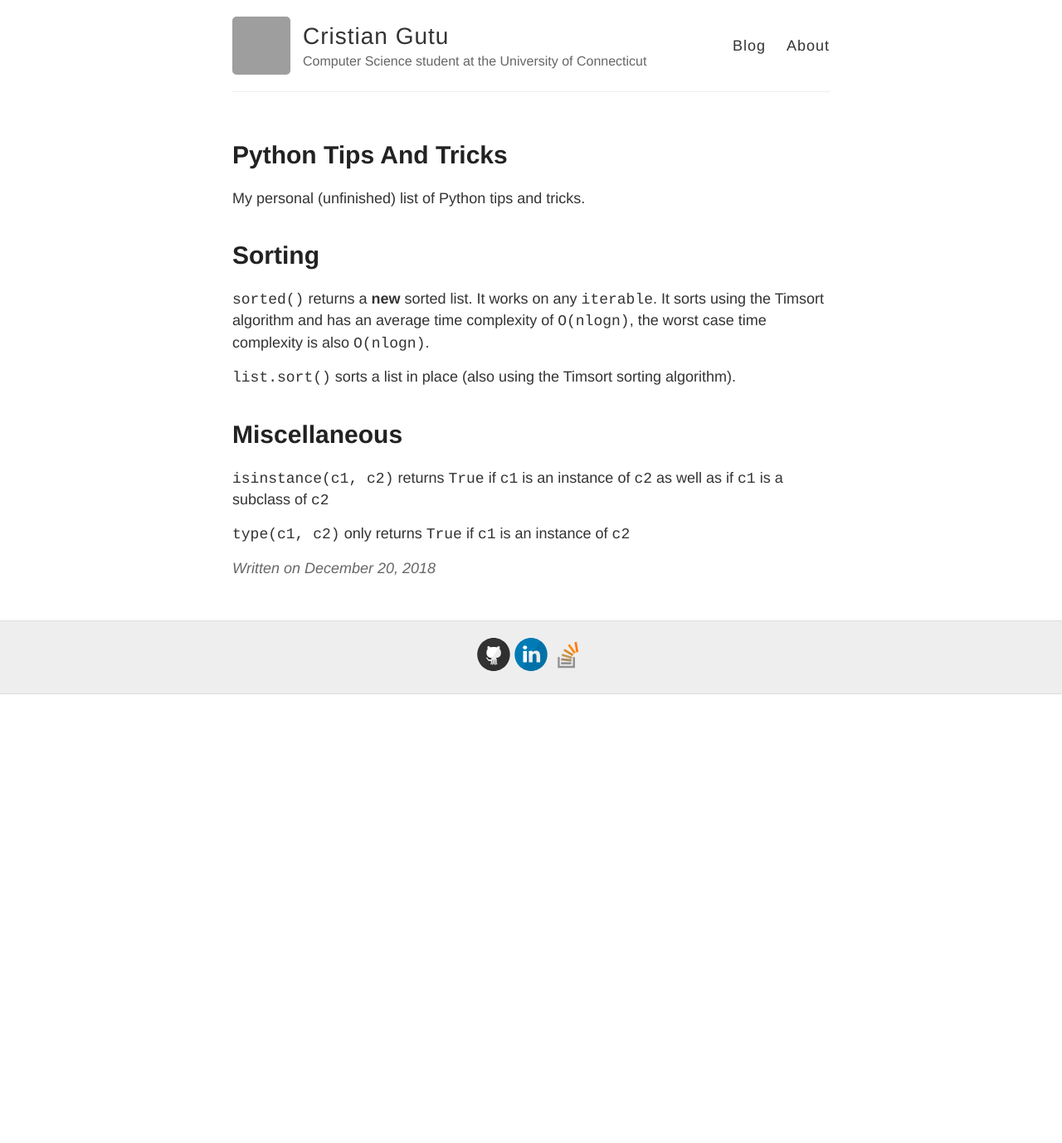
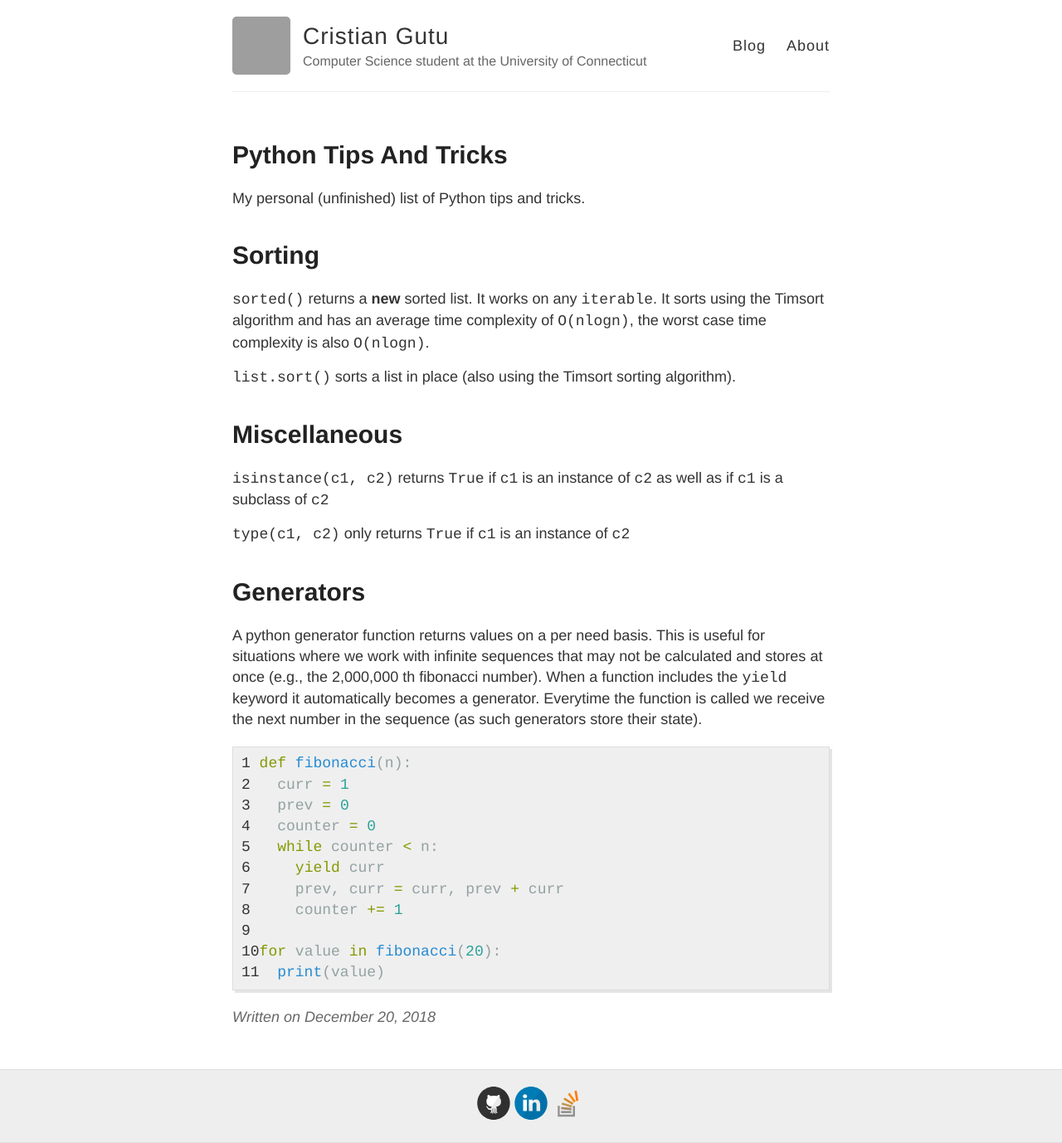
Before and after one commit to gutucristian/gutucristian.github.io, a Jekyll site: the page built from _posts/2018-12-20-Python-Tips-and-Tricks.md, in a window 1280 px wide. Shown: the whole page at 83% size. Built offline with Jekyll 4.4.1, drawn with Linux system fonts in a browser that asks for light colours; our own code applies the rules of GitHub Pages for plain Markdown files; before the commit the page ends 900 px from its top, so only the background shows below that; grey boxes are pictures that could not be loaded.

Commit message:
Update 2018-12-20-Python-Tips-and-Tricks.md

```diff
--- a/_posts/2018-12-20-Python-Tips-and-Tricks.md
+++ b/_posts/2018-12-20-Python-Tips-and-Tricks.md
@@ -11,3 +11,21 @@ My personal (unfinished) list of Python tips and tricks.
 `isinstance(c1, c2)` returns `True` if `c1` is an instance of `c2` as well as if `c1` is a subclass of `c2`
 
 `type(c1, c2)` only returns `True` if `c1` is an instance of `c2`
+
+# Generators
+
+A python generator function returns values on a per need basis. This is useful for situations where we work with infinite sequences that may not be calculated and stores at once (e.g., the 2,000,000 th fibonacci number). When a function includes the `yield` keyword it automatically becomes a generator. Everytime the function is called we receive the next number in the sequence (as such generators store their state).
+
+{% highlight python linenos %}
+def fibonacci(n):
+  curr = 1
+  prev = 0
+  counter = 0
+  while counter < n:
+    yield curr
+    prev, curr = curr, prev + curr
+    counter += 1
+
+for value in fibonacci(20):
+  print(value)
+{% endhighlight %}
```
